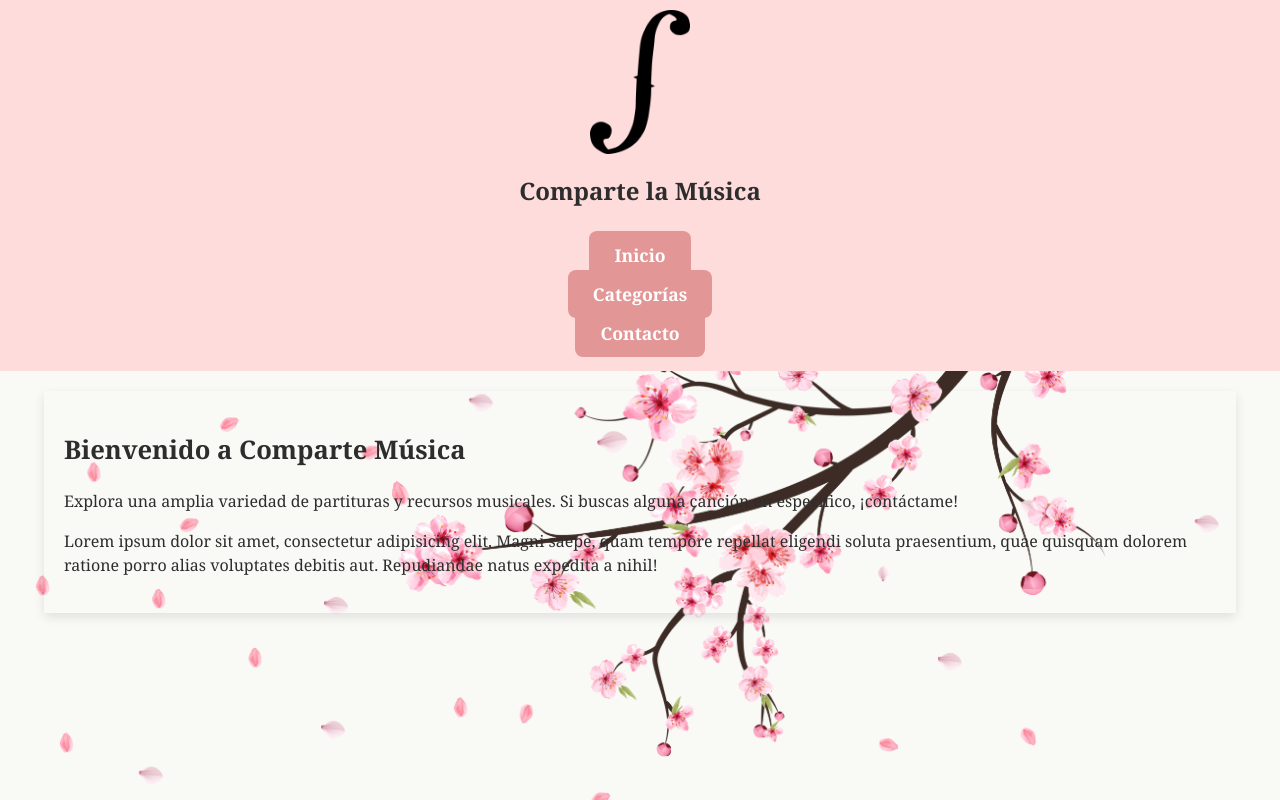
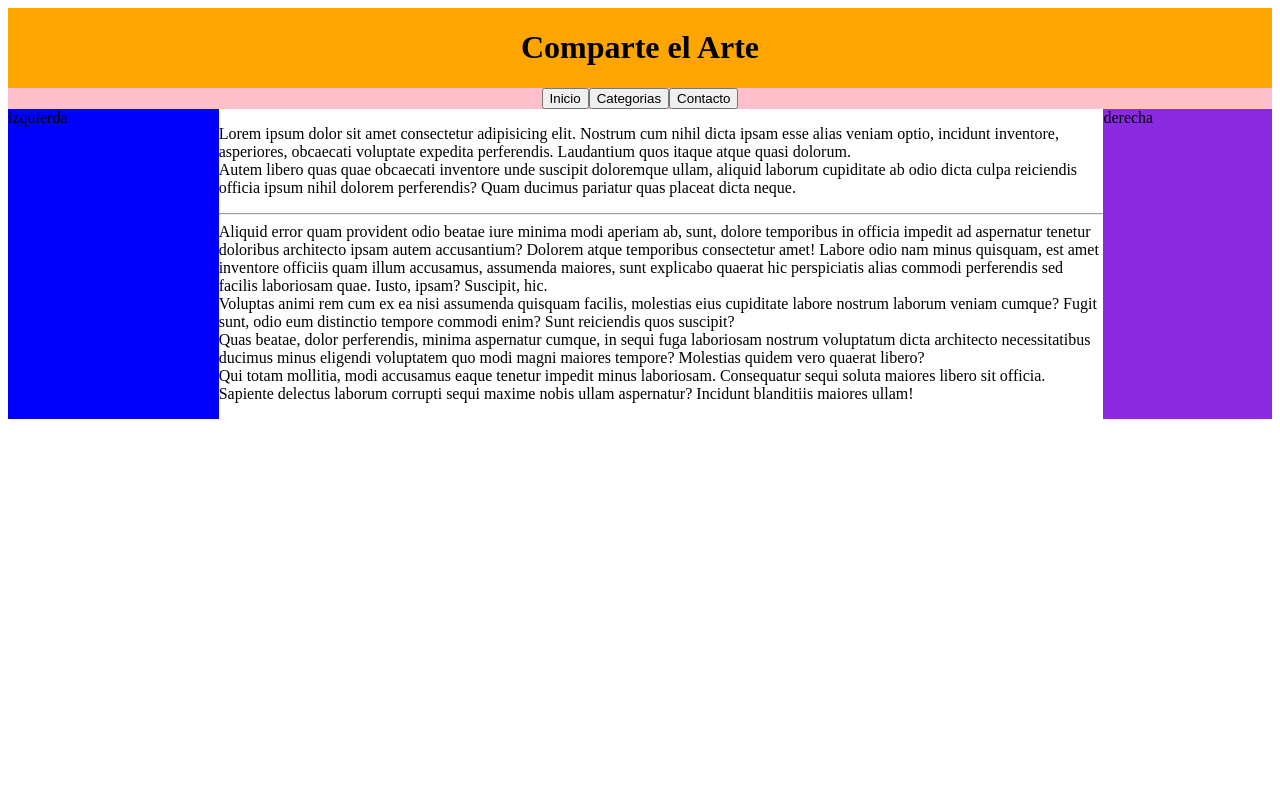
Before and after one commit to JDMZ47/Pagina-musica-project, a plain HTML site: page index.html in a window 1280 px wide. Drawn offline with Linux system fonts and the light colour scheme.

Commit message:
auto update

```diff
--- a/index.html
+++ b/index.html
@@ -1,53 +1,43 @@
 <!DOCTYPE html>
-<html lang="es">
+<html lang="en">
+
 <head>
     <meta charset="UTF-8">
     <meta name="viewport" content="width=device-width, initial-scale=1.0">
-    <meta name="description" content="Comparte partituras y recursos musicales de diferentes géneros.">
-    <meta name="author" content="Tu Nombre">
-    <title>Comparte Música</title>
     <link rel="stylesheet" href="style.css">
-    <link rel="icon" href="pictures/fhole.png" type="image/png">
+    <title>Document</title>
 </head>
+
 <body>
-    <!-- Contenedor con la imagen -->
-    <div class="rectangulo imagen">
-        <img src="pictures/fhole.png" alt="Icono musical" class="logo">
+
+    <div class="containers">
+        <div class="header">
+            <h1>Comparte el Arte</h1>
+        </div>
+        <div class="buttonarea">
+            <button>Inicio</button><button>Categorias</button><button>Contacto</button></h2>
+
+        </div>
+
+        <div class="section">
+            <p>Lorem ipsum dolor sit amet consectetur adipisicing elit. Nostrum cum nihil dicta ipsam esse alias veniam optio, incidunt inventore, asperiores, obcaecati voluptate expedita perferendis. Laudantium quos itaque atque quasi dolorum.<br>
+            Autem libero quas quae obcaecati inventore unde suscipit doloremque ullam, aliquid laborum cupiditate ab odio dicta culpa reiciendis officia ipsum nihil dolorem perferendis? Quam ducimus pariatur quas placeat dicta neque.<hr>
+            Aliquid error quam provident odio beatae iure minima modi aperiam ab, sunt, dolore temporibus in officia impedit ad aspernatur tenetur doloribus architecto ipsam autem accusantium? Dolorem atque temporibus consectetur amet!
+            Labore odio nam minus quisquam, est amet inventore officiis quam illum accusamus, assumenda maiores, sunt explicabo quaerat hic perspiciatis alias commodi perferendis sed facilis laboriosam quae. Iusto, ipsam? Suscipit, hic.<br>
+            Voluptas animi rem cum ex ea nisi assumenda quisquam facilis, molestias eius cupiditate labore nostrum laborum veniam cumque? Fugit sunt, odio eum distinctio tempore commodi enim? Sunt reiciendis quos suscipit?<br>
+            Quas beatae, dolor perferendis, minima aspernatur cumque, in sequi fuga laboriosam nostrum voluptatum dicta architecto necessitatibus ducimus minus eligendi voluptatem quo modi magni maiores tempore? Molestias quidem vero quaerat libero?<br>
+            Qui totam mollitia, modi accusamus eaque tenetur impedit minus laboriosam. Consequatur sequi soluta maiores libero sit officia. Sapiente delectus laborum corrupti sequi maxime nobis ullam aspernatur? Incidunt blanditiis maiores ullam!</p>
+        </div>
+
+        <div class="aside_left">izquierda
+
+        </div>
+        <div class="aside_right">derecha
+
+        </div>
+
     </div>
 
-    <!-- Contenedor con el título -->
-    <div class="rectangulo titulo">
-        <h1>Comparte la Música</h1>
-    </div>
+</body>
 
-    <!-- Contenedor con los botones -->
-    <div class="rectangulo botones">
-        <nav>
-            <ul>
-                <li><a href="index.html">Inicio</a></li>
-                <li><a href="categorias.html">Categorías</a></li>
-                <li><a href="contacto.html">Contacto</a></li>
-            </ul>
-        </nav>
-    </div>
-
-    <!-- Contenido principal -->
-    <div class="contenido">
-        <main>
-            <section>
-                <h2>Bienvenido a Comparte Música</h2>
-                <p>
-                    Explora una amplia variedad de partituras y recursos musicales.
-                    Si buscas alguna canción en específico, ¡contáctame!
-                </p>
-                <p>
-                    Lorem ipsum dolor sit amet, consectetur adipisicing elit.
-                    Magni saepe, quam tempore repellat eligendi soluta praesentium,
-                    quae quisquam dolorem ratione porro alias voluptates debitis aut.
-                    Repudiandae natus expedita a nihil!
-                </p>
-            </section>
-        </main>
-    </div>
-</body>
 </html>
--- a/style.css
+++ b/style.css
@@ -1,120 +1,38 @@
-/* --- Estilos generales --- */
-body {
-    background-image: url('pictures/flor.png');
-    background-repeat: no-repeat;
-    background-position: center;
-    background-size: cover;
-    background-attachment: fixed;
-    background-color: #f9f9f6;
-    color: #2d2d2d;
-    font-family: Georgia, 'Times New Roman', Times, serif;
-    position: relative;
-    margin: 0;
-    padding: 0;
+.containers {
+    display: grid;
+    grid-template-columns: 0.5fr 2.1fr 0.4fr;
+    grid-template-rows: 0.6fr 0.3fr 2.1fr;
+    gap: 0px 0px;
+    grid-auto-flow: row;
+    grid-template-areas:
+        "header header header"
+        "buttonarea buttonarea buttonarea"
+        "aside_left section aside_right";
 }
 
-/* --- Estilos para los tres rectángulos --- */
-.rectangulo {
-    width: 100%;
+.header {
     text-align: center;
-    padding: 10px 20px; /* antes era 20px por todos lados */
-    margin: 0;
-    box-sizing: border-box;
-    background-color: #ffdcdc;
+    background-color: orange;
+    grid-area: header;
 }
 
-
-
-.imagen {
-    max-width: 100%;
-    margin: 0 auto;
-    padding: 10px;
+.buttonarea {
+    text-align: center;
+    background-color: pink;
+    grid-area: buttonarea;
 }
 
-.titulo {
-    /* mismo color */
+.section {
+    background-color: white;
+    grid-area: section;
 }
 
-.botones {
-    /* mismo color */
+.aside_left {
+    background-color: blue;
+    grid-area: aside_left;
 }
 
-/* --- Ajustar la imagen --- */
-.imagen img {
-    max-width: 30px;
-    height: auto;
-    margin: 0 auto;
-    display: block;
+.aside_right {
+    background-color: blueviolet;
+    grid-area: aside_right;
 }
-
-/* --- Centrado de contenido --- */
-h1 {
-    font-size: 28px;
-    margin: 0;
-}
-
-nav ul {
-    list-style: none;
-    display: flex;
-    gap: 20px;
-    padding: 0;
-    justify-content: center;
-    flex-wrap: wrap;
-}
-
-nav ul li a {
-    text-decoration: none;
-    color: #fff;
-    background-color: #e39696;
-    padding: 10px 20px;
-    border-radius: 8px;
-    font-weight: bold;
-    transition: background-color 0.2s ease;
-}
-
-nav ul li a:hover {
-    background-color: #d37979;
-}
-
-/* --- Responsive para móviles --- */
-@media (max-width: 768px) {
-    .rectangulo {
-        padding: 8px 15px;
-    }
-}
-
-
-    h1 {
-        font-size: 24px;
-    }
-
-    nav ul {
-        flex-direction: column;
-        gap: 15px;
-    }
-
-    nav ul li a {
-        font-size: 1.1rem;
-        padding: 12px 25px;
-    }
-
-    main section {
-        width: 90%;
-        margin: 20px auto;
-        padding: 20px;
-        box-shadow: 0 4px 10px rgba(0, 0, 0, 0.1);
-    }
-
-    main section h2 {
-        font-size: 1.6rem;
-    }
-
-    main section p {
-        font-size: 1rem;
-        line-height: 1.5;
-    }
-
-    .imagen img {
-        max-width: 100px;
-    }
-}
```
Also changed, not shown: categorias.html (deleted, +0 -51 lines), contacto.html (deleted, +0 -60 lines).
